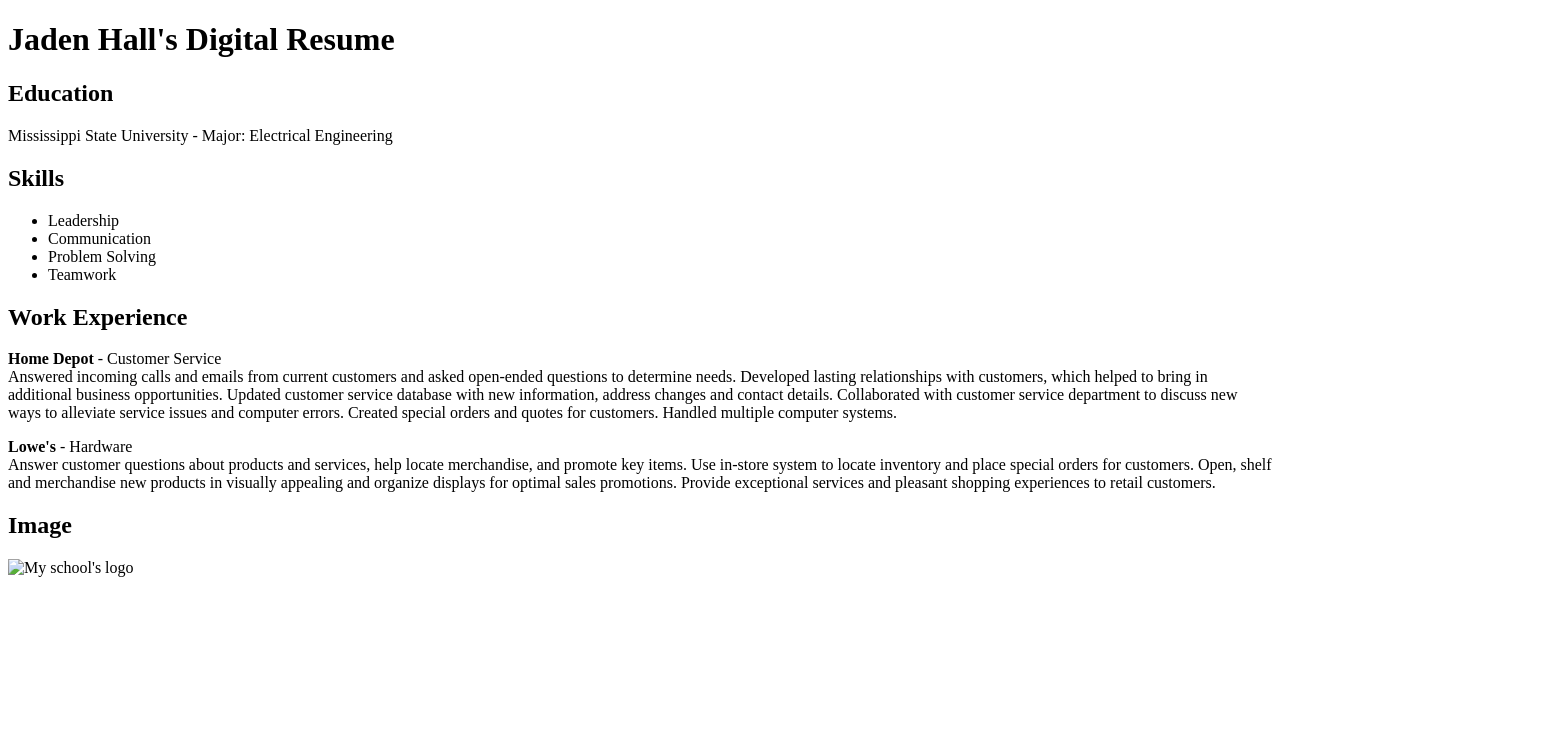
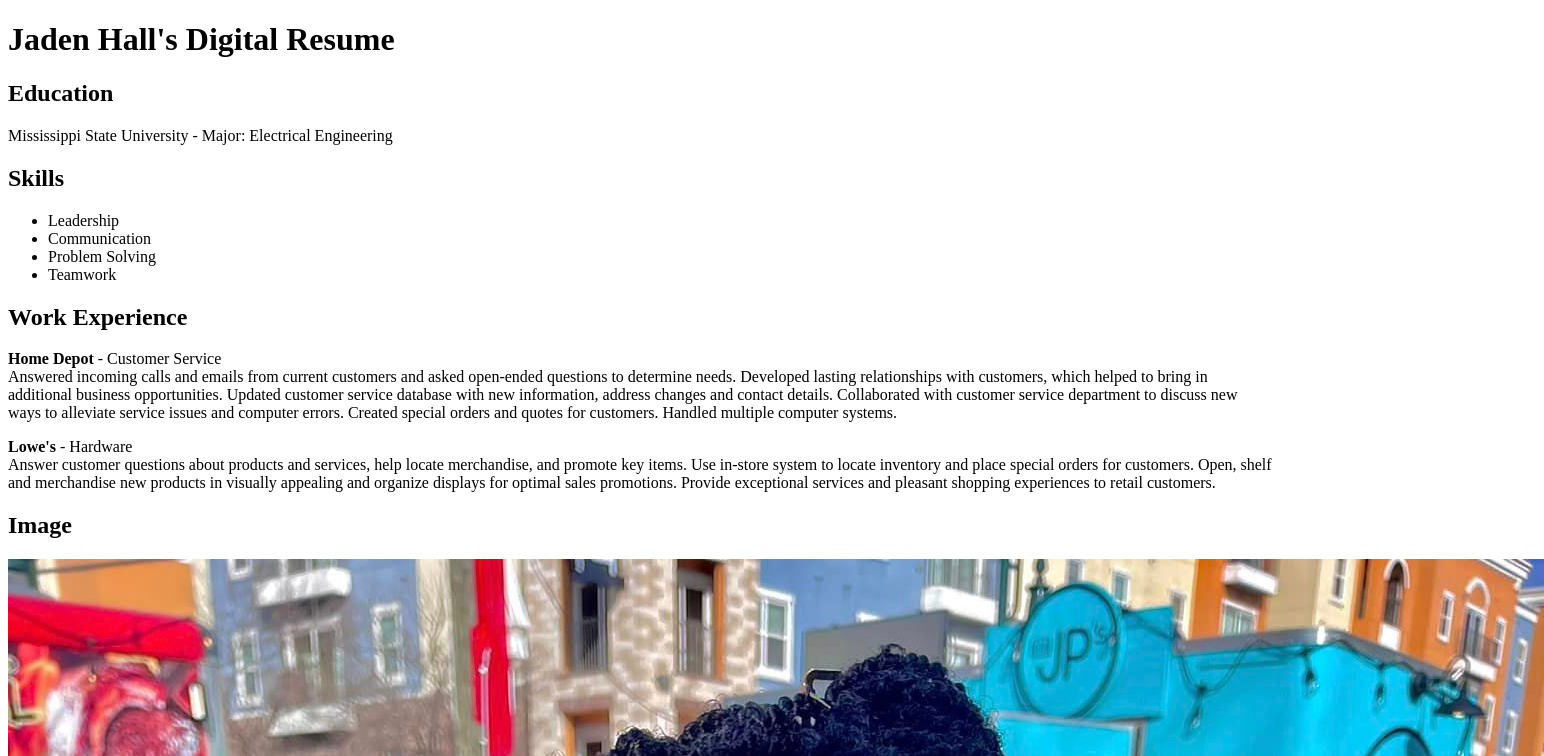
Before and after one commit to jadenhall4/demo, a plain HTML site: page index.html in a window 1280 px wide. Shown: the top 756 px of the page, 1544 px wide, since content can reach past the window. Drawn offline with Linux system fonts and the light colour scheme.

Commit message:
Added Index.html

```diff
--- a/index.html
+++ b/index.html
@@ -35,7 +35,7 @@
     </section>
     <section>
         <h2>Image</h2>
-        <img src="mississippi state.jpg" alt="My school's logo">
+        <img src="Hello there.jpg" alt="A little picture of me ❤️">
     </section>
 </body>
 </html>
```
Also changed, not shown: Hello there.jpg (added).
